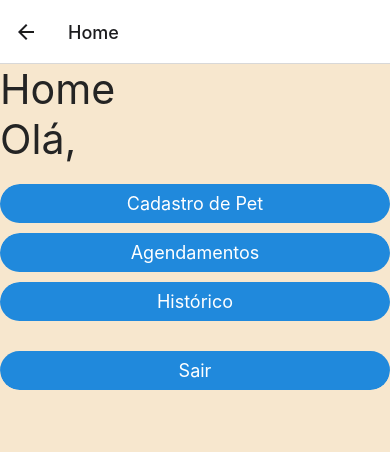
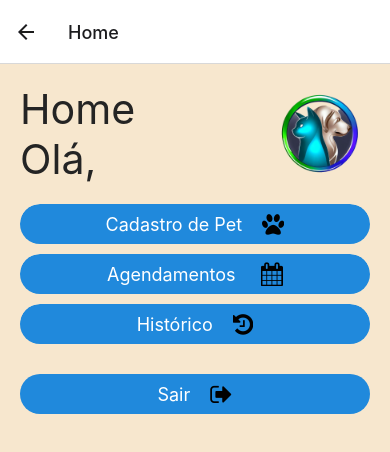
Before and after one commit to Rixolino01/API, a React Native app in the folder Ifood_pet/: screen /Home in a window 390 px wide. Shown: the top 452 px of the page. Built offline with nearby package versions, Linux system fonts and the light colour scheme.

Commit message:
deixando o front bonitinho

```diff
--- a/Ifood_pet/pages/Agendamento.tsx
+++ b/Ifood_pet/pages/Agendamento.tsx
@@ -4,7 +4,7 @@ import DateTimePicker from '@react-native-community/datetimepicker';
 import RNPickerSelect from 'react-native-picker-select';
 import axios from 'axios';
 
-const Agendamento: React.FC = () => {
+const Agendamento  = () => {
   const [selectedDate, setSelectedDate] = useState(new Date());
   const [selectedTime, setSelectedTime] = useState('');
   const [timeOptions, setTimeOptions] = useState([]);
--- a/Ifood_pet/pages/Home.tsx
+++ b/Ifood_pet/pages/Home.tsx
@@ -1,7 +1,7 @@
 import { useEffect, useState } from "react";
 import { Button, Text } from "@rneui/themed";
 import axiosConfig from "./axios";
-import { Divider, ListItem } from "react-native-elements";
+import { Divider, Icon, ListItem } from "react-native-elements";
 import { ListItemContent } from "@rneui/base/dist/ListItem/ListItem.Content";
 import { ScrollView, Image, View, StyleSheet } from "react-native";
 import ListItemTitle from "react-native-elements/dist/list/ListItemTitle";
@@ -33,8 +33,10 @@ export default function Home({ navigation }) {
 
   return (
     <ScrollView style={styles.container}>
-      <Text h1>Home</Text>
-      <Text h1>Olá, {nomeUser}</Text>
+      <View style={styles.header}>
+        <Text h1>Home</Text>
+        <Text h1>Olá, {nomeUser}</Text>
+      </View>
       <View style={styles.buttonContainer}>
         <Button
           size='md'
@@ -42,13 +44,31 @@ export default function Home({ navigation }) {
           title="Cadastro de Pet"
           onPress={() => navigation.navigate('Cadastro_pet')}
           style={styles.button}
+          icon={
+            <Icon
+              name='paw'
+              type='font-awesome'
+              color='black'
+            />
+          }
+          titleStyle={styles.buttonText}
+          iconRight
         />
         <Button
           size='md'
           radius={20}
-          title="Agendamentos"
+          title="Agendamentos "
           onPress={() => navigation.navigate('Agendamento')}
           style={styles.button}
+          icon={
+            <Icon
+              name='calendar'
+              type='font-awesome'
+              color='black'
+            />
+          }
+          titleStyle={styles.buttonText}
+          iconRight
         />
         <Button
           size='md'
@@ -56,6 +76,15 @@ export default function Home({ navigation }) {
           title="Histórico"
           onPress={() => navigation.navigate('Historico')}
           style={styles.button}
+          icon={
+            <Icon
+              name='history'
+              type='font-awesome'
+              color='black'
+            />
+          }
+          titleStyle={styles.buttonText}
+          iconRight
         />
       </View>
       <Button
@@ -64,7 +93,20 @@ export default function Home({ navigation }) {
         title='Sair'
         onPress={sair}
         style={styles.sairButton}
+        icon={
+          <Icon
+            name='sign-out'
+            type='font-awesome'
+            color='black'
+          />
+        }
+
+        titleStyle={styles.buttonText}
+        iconRight
       />
+      <View style={styles.imageContainer}>
+        <Image style={styles.img} source={require('./src/img/logo01-removebg-preview.png')}/>
+      </View>
     </ScrollView>
   );
 }
@@ -74,13 +116,34 @@ const styles = StyleSheet.create({
     flex: 1,
     backgroundColor: '#F7E7CE',
   },
+  header: {
+    paddingHorizontal: 20,
+    paddingTop: 20,
+  },
   buttonContainer: {
     marginTop: 20,
+    paddingHorizontal: 20,
   },
   button: {
     marginBottom: 10,
   },
   sairButton: {
     marginTop: 20,
-  }
+    paddingHorizontal: 20,
+  },
+  buttonText: {
+    marginRight: 20,
+  },
+  img: {
+    width: 100,
+    height: 100,
+  },
+  imageContainer: {
+    position: 'absolute',
+    top: 0,
+    right: 0,
+    margin: 20,
+    alignItems: 'center',
+    justifyContent: 'center',
+  },
 });
--- a/Ifood_pet/pages/Login.tsx
+++ b/Ifood_pet/pages/Login.tsx
@@ -5,6 +5,8 @@ import { StyleSheet, View, Image } from 'react-native'
 import { Text, Button, Input } from '@rneui/themed'
 import * as SecureStore from 'expo-secure-store'
 import AsyncStorage from '@react-native-async-storage/async-storage'
+
+import { Icon } from "react-native-elements";
 
 export default function Login({navigation}) {
   const [resultado, setResultado] = useState('Digite seus dados')
@@ -46,10 +48,35 @@ export default function Login({navigation}) {
       <Text>Senha</Text>
       <Input onChangeText={setSenha}
       secureTextEntry={true} />
-      <Button size='md' radius={20} onPress={logar} title='Acessar' />
+      <Button size='md'
+      radius={20}
+      onPress={logar}
+      title='Acessar'
+      icon={
+        <Icon
+          name='sign-in'
+          type='font-awesome'
+          color='black'
+        />
+      }
+      titleStyle={styles.buttonText}
+      iconRight
+    />
       <Text style={styles.alert}>{resultado}</Text>
       <StatusBar style="auto" />
-      <Button size='md' radius={20} title='Novo Cadastro' onPress={() => navigation.navigate('Cadastro_cliente')} />
+      <Button size='md' radius={20}
+      title='Novo Cadastro'
+      onPress={() => navigation.navigate('Cadastro_cliente')}
+      icon={
+        <Icon
+          name='user-plus'
+          type='font-awesome'
+          color='black'
+        />
+      }
+      titleStyle={styles.buttonText}
+      iconRight
+    />
     </View>
   );
 }
@@ -68,5 +95,8 @@ const styles = StyleSheet.create({
   img:{
     width: 250,
     height: 250
-  }
+  },
+  buttonText: {
+    marginRight: 20,
+  },
 });
```
